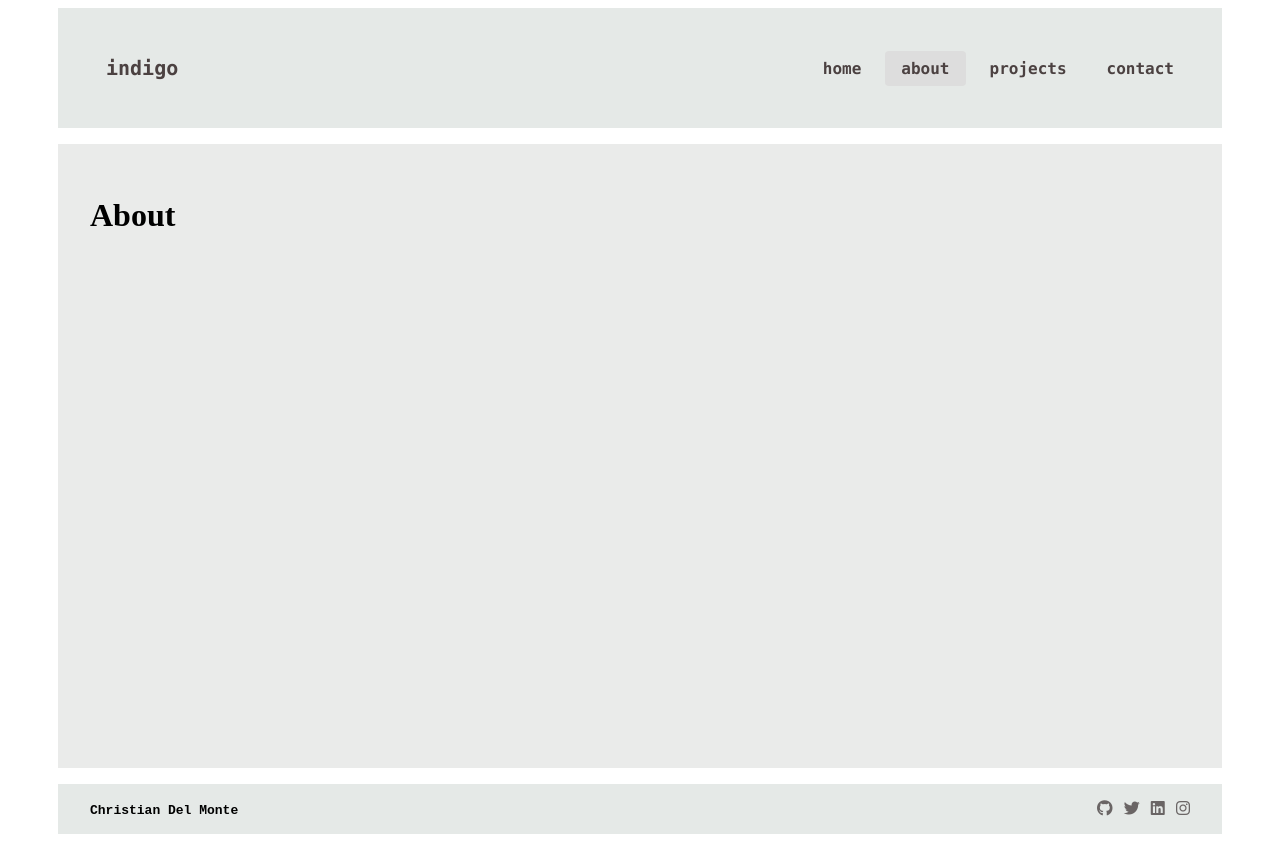
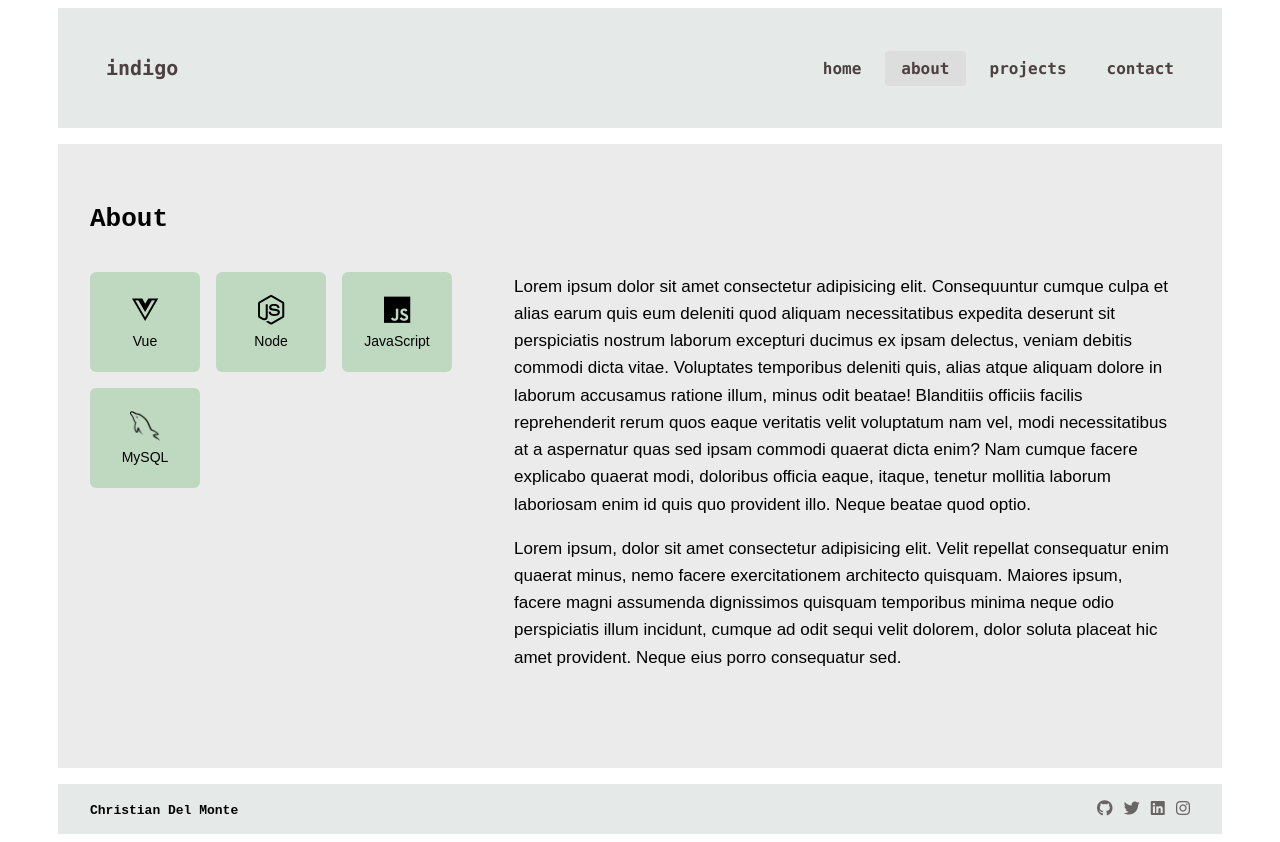
Before and after one commit to indigospritz/portfolio, a Vue app: page /about in a window 1280 px wide. Built offline with nearby package versions, Linux system fonts and the light colour scheme.

Commit message:
added contents for about

```diff
--- a/src/views/AboutView.vue
+++ b/src/views/AboutView.vue
@@ -1,5 +1,91 @@
 <template>
-  <div class="about">
-    <h1>About</h1>
-  </div>
+  <h1><code>About</code></h1>
+  <main>
+    <section class="icons">
+      <div class="icon-wrapper">
+        <i class="fa-brands fa-vuejs"></i>
+        <span>Vue</span>
+      </div>
+
+      <div class="icon-wrapper">
+        <i class="fa-brands fa-node-js"></i>
+        <span>Node</span>
+      </div>
+
+      <div class="icon-wrapper">
+        <i class="fa-brands fa-js"></i>
+        <span>JavaScript</span>
+      </div>
+
+      <div class="icon-wrapper">
+        <img src="@/assets/images/mysql.png" class="mysql" alt="">
+        <span>MySQL</span>
+      </div>
+
+    </section>
+
+    <article>
+      <p>Lorem ipsum dolor sit amet consectetur adipisicing elit. Consequuntur cumque culpa et alias earum quis eum deleniti quod aliquam necessitatibus expedita deserunt sit perspiciatis nostrum laborum excepturi ducimus ex ipsam delectus, veniam debitis commodi dicta vitae. Voluptates temporibus deleniti quis, alias atque aliquam dolore in laborum accusamus ratione illum, minus odit beatae! Blanditiis officiis facilis reprehenderit rerum quos eaque veritatis velit voluptatum nam vel, modi necessitatibus at a aspernatur quas sed ipsam commodi quaerat dicta enim? Nam cumque facere explicabo quaerat modi, doloribus officia eaque, itaque, tenetur mollitia laborum laboriosam enim id quis quo provident illo. Neque beatae quod optio.</p>
+
+      <p>Lorem ipsum, dolor sit amet consectetur adipisicing elit. Velit repellat consequatur enim quaerat minus, nemo facere exercitationem architecto quisquam. Maiores ipsum, facere magni assumenda dignissimos quisquam temporibus minima neque odio perspiciatis illum incidunt, cumque ad odit sequi velit dolorem, dolor soluta placeat hic amet provident. Neque eius porro consequatur sed.</p>
+    </article>
+  </main>
 </template>
+
+<script>
+export default {
+  name: 'AboutView'
+}
+</script>
+
+<style scoped>
+  main {
+    display: flex;
+    gap: 1.5rem;
+  }
+
+  .icons {
+    display: flex;
+    gap: 0 1rem;
+    flex-wrap: wrap;
+    justify-content: flex-start;
+    align-content: flex-start;
+    width: 400px;
+  }
+
+  i {
+    font-size: 30px;
+  }
+
+  p {
+    font-size: 17px;
+    font-family:Arial, Helvetica, sans-serif;
+    line-height: 1.7rem;
+  }
+
+  article {
+    width: 60%;
+  }
+
+  .icon-wrapper {
+    margin-top: 1rem;
+    height: 100px;
+    width: 110px;
+    background: #bfd8c0;
+    display: grid;
+    text-align: center;
+    align-content: center;
+    border-radius: 6px;
+    gap: .5rem;
+  }
+
+  span {
+    font-size: 14px;
+    font-family:Arial, Helvetica, sans-serif;
+  }
+
+  .mysql {
+    max-width: 30px;
+    margin: auto;
+  }
+</style>
```
